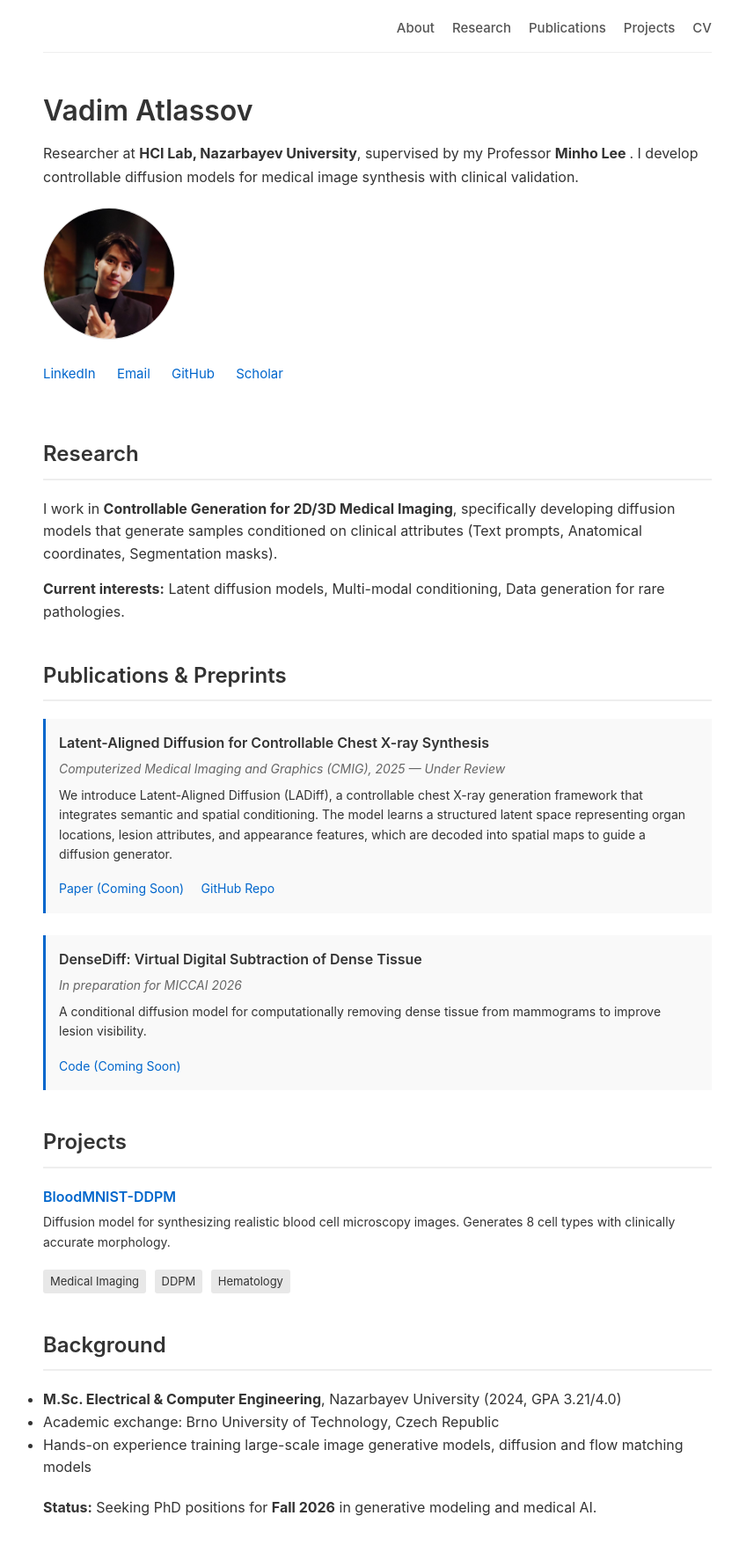
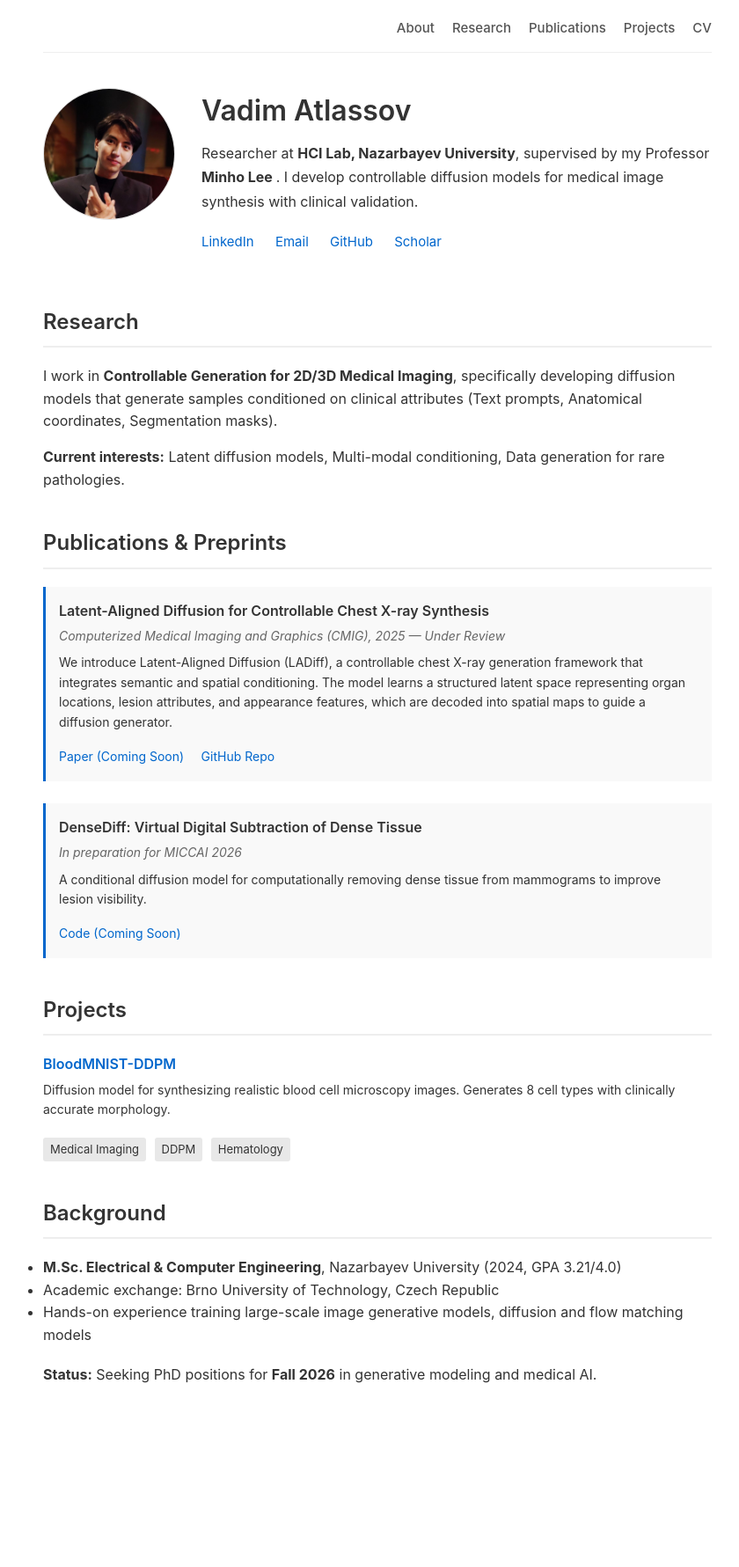
Before and after one commit to Vadim-ATL/Vadim-ATL.github.io, a Jekyll site: the page built from index.md, in a window 1280 px wide. Shown: the whole page at 88% size, without its empty margins (211-1051 px from the left). Built offline with Jekyll 4.4.1, drawn with Linux system fonts in a browser that asks for light colours; after the commit the page ends 1631 px from its top, so only the background shows below that.

Commit message:
moved photo

```diff
--- a/index.md
+++ b/index.md
@@ -4,15 +4,15 @@ title: Vadim Atlassov - Researcher
 ---
 
 <div style="display: flex; gap: 30px; align-items: flex-start;">
+  <div style="flex-shrink: 0;">
+    <img src="assets/personal_photo.png" alt="Vadim Atlassov" style="width: 150px; height: 150px; border-radius: 50%; object-fit: cover; border: 1px solid #e0e0e0;">
+  </div>
   <div style="flex: 1;">
     <h1 style="margin-top: 0;">Vadim Atlassov</h1>
     <p class="bio">
       Researcher at <strong>HCI Lab, Nazarbayev University</strong>, supervised by my Professor <strong><a href="https://scholar.google.com/citations?user=ipi5AVsAAAAJ&hl=ko" style="text-decoration: none; color: inherit;">Minho Lee</a>
 </strong>. I develop controllable diffusion models for medical image synthesis with clinical validation.
     </p>
-      <div style="flex-shrink: 0;">
-    <img src="assets/personal_photo.png" alt="Vadim Atlassov" style="width: 150px; height: 150px; border-radius: 50%; object-fit: cover; border: 1px solid #e0e0e0;">
-  </div>
     <div class="contact">
         <a href="www.linkedin.com/in/vadim-atlassov">LinkedIn</a>
         <a href="mailto:vadim.atlassov@nu.edu.kz">Email</a>
```
